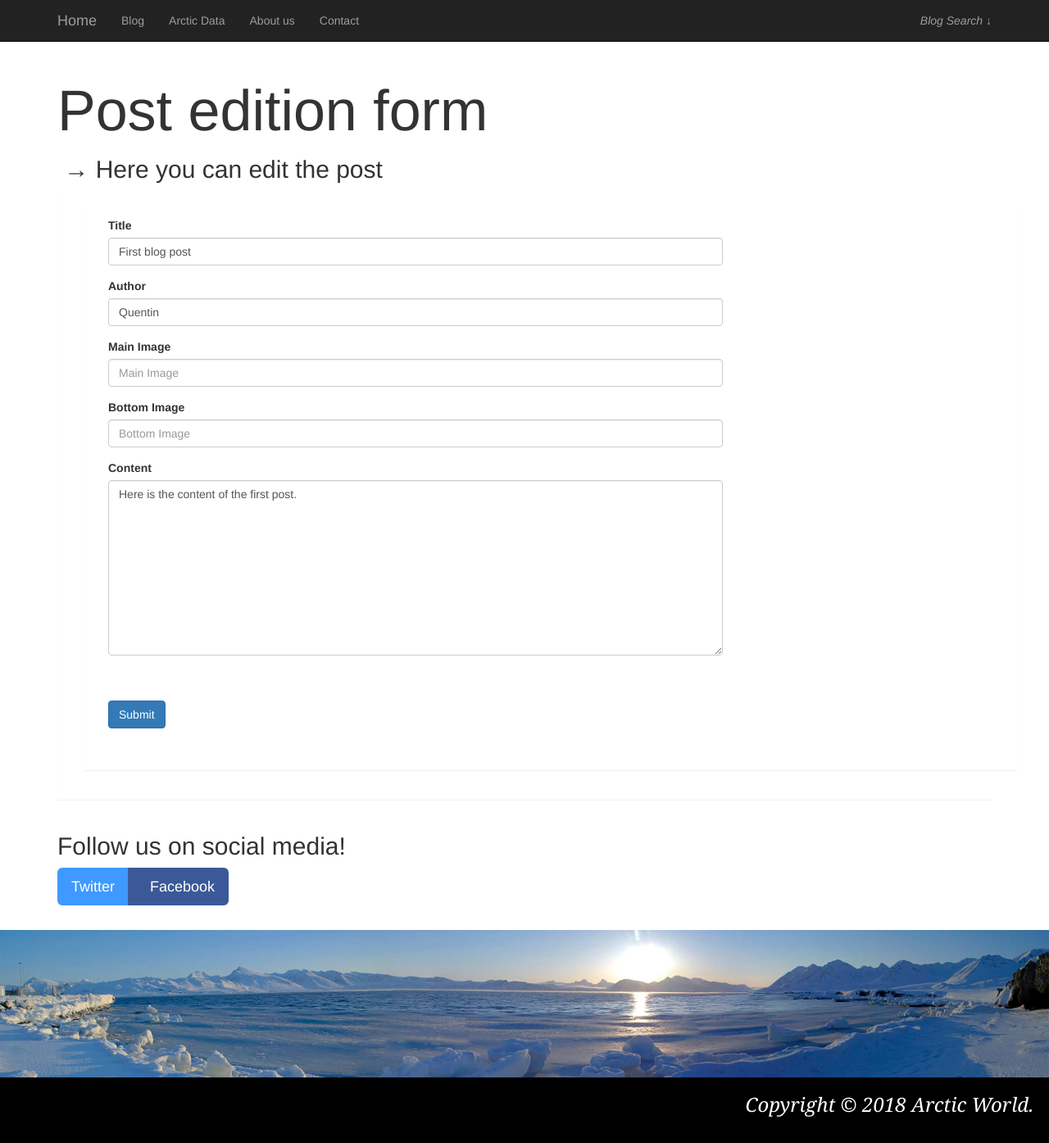
After one commit to qdef/Flasky, a Flask app: page /edit/post/1 in a window 1280 px wide. The commit adds this page. Shown: the whole page at 82% size. Run offline with Flask 2, Linux system fonts and the light colour scheme; data comes from the database, SQL or seed files in the repository; both versions use the stored data as it was after the commit; some libraries are stand-ins or nearby versions.

Commit message:
added search and edit post functions

```diff
--- a/app/app.py
+++ b/app/app.py
@@ -3,7 +3,6 @@ from flask_sqlalchemy import SQLAlchemy
 from datetime import datetime
 from scraping import Scraping
 from forms import PostSearchForm
-import sqlite3
 
 # The static url path is essential to render the bootstrap correctly.
 app = Flask(__name__)
@@ -37,12 +36,8 @@ def home():
 
 @app.route('/search')
 def search_results(search):
-	results = []
 	search_string = search.data['search']
 	posts = BlogPost.query.all()
-	#if not results:
-		#flash('Sorry, no results matched your post search.')
-		#return redirect(url_for('blog'))
 	return render_template('search.html', search_string=search_string, posts=posts, form=search)
 
 
@@ -62,6 +57,27 @@ def create():
 	if request.method == 'POST':
 		return search_results(search)
 	return render_template('create.html', form=search)
+
+@app.route('/edit/post/<int:post_id>', methods=['GET', 'POST'])
+def edit(post_id):
+	search = PostSearchForm(request.form)
+	post = BlogPost.query.filter_by(post_id=post_id).one()
+	if request.method == 'POST':
+		try:
+			title = request.form['title']
+			content = request.form['content']
+			author = request.form['author']
+			post.title = title
+			post.content = content
+			post.author = author
+			db.session.commit()
+			flash('The post was successfully edited!')
+			return redirect(url_for('blog', post_id=post_id))
+		except:
+			flash('The post modification process failed. Please try again.')
+			return redirect(url_for('blog', post_id=post_id))
+	else:
+		return render_template('edit.html', post=post, form=search)
 
 
 @app.route('/post/<int:post_id>', methods=['GET', 'POST'])
--- a/app/templates/base.html
+++ b/app/templates/base.html
@@ -47,7 +47,9 @@
 	  <div class="input-group">
 	  {% from "_formhelpers.html" import render_field %}
             <form method=post class="form-inline">
+	    {% if form.search is defined %}
 		{{ render_field(form.search) }}
+	    {% endif %}
 	    <input class="btn btn-default" type=submit value=Search placeholder="Search in posts...">
 	      </form>
 	       </div>
--- a/app/templates/detail.html
+++ b/app/templates/detail.html
@@ -15,7 +15,7 @@
 <div class="panel">
 	<br>
 	<a href="{{ url_for('create') }}" type="button" class="btn btn-primary"> Create Post </a>
-	<a href="{{ url_for('blog') }}" type="button" class="btn btn-primary"> Edit Post </a>
+	<a href="{{ url_for('edit', post_id=post.post_id) }}" type="button" class="btn btn-primary"> Edit Post </a>
 	<a type="button" class="btn btn-primary" data-toggle="modal" data-target="#myModal">Delete Post</a>
 	<!-- Modal -->
 		<div id="myModal" class="modal fade" role="dialog">
--- /dev/null
+++ b/app/templates/edit.html
@@ -0,0 +1,97 @@
+{% extends 'base.html' %}
+
+{% block content %}
+<div id="masthead">
+<div class="container">
+<div class="row">
+<div class="col-md-7">
+	<h1>Post edition form</h1>
+	<h2> &nbsp;&rarr; Here you can edit the post</font></h2>
+</div>
+<div class="col-md-5"></div>
+</div>
+</div>
+</div>
+</div>
+
+
+<div class="container">
+<div class="row">
+
+<div class="col-md-12">
+
+<div class="panel">
+<div class="panel-body">
+<div class="container">
+<div class="row">
+
+<div class="col-md-12">
+
+<div class="panel">
+	<div class="panel-body">
+	<!-- Main Content -->
+<div class="container">
+<div class="row">
+	<div class="col-lg-8 col-md-10 mx-auto">
+	<form name="{{ url_for('edit',  post_id=post.post_id)}}" method="POST">
+	<div class="control-group">
+	<div class="form-group floating-label-form-group controls">
+	<label for = "title">Title</label><br>
+	<input type="text" class="form-control" name="title" value="{{ post.title }}" />
+	<p class="help-block text-danger"></p>
+	</div>
+	</div>
+	<div class="control-group">
+	<div class="form-group floating-label-form-group controls">
+	<label for = "author">Author</label>
+	<input type="text" class="form-control" name="author" value="{{ post.author }}"/>
+	<p class="help-block text-danger"></p>
+	</div>
+	</div>
+	<div class="control-group">
+		<div class="form-group floating-label-form-group controls">
+			<label>Main Image</label>
+			<input type="LargeBinary" class="form-control" placeholder="Main Image" id="image">
+			<p class="help-block text-danger"></p>
+		</div>
+		</div>
+		<div class="control-group">
+		<div class="form-group floating-label-form-group controls">
+			<label>Bottom Image</label>
+			<input type="LargeBinary" class="form-control" placeholder="Bottom Image" id="image2">
+			<p class="help-block text-danger"></p>
+		</div>
+		</div>
+	<div class="control-group">
+	<div class="form-group floating-label-form-group controls">
+		<label for "content">Content</label>
+		<textarea rows="10" class="form-control" name="content" >{{ post.content }}</textarea><br>
+	<p class="help-block text-danger"></p>
+	</div>
+	</div>
+	<br>
+	<div id="success"></div>
+	<div class="form-group">
+	<button type="submit" class="btn btn-primary" id="sendMessageButton">Submit</button>
+	<br><br>
+	</div>
+	</form>
+	</div>
+</div>
+</div>
+
+	</div>
+</div>
+
+	</div><!--/col-12-->
+</div>
+</div>
+
+	</div>
+</div>
+
+	</div><!--/col-12-->
+</div>
+</div>
+
+{% endblock content %}
--- a/app/templates/search.html
+++ b/app/templates/search.html
@@ -23,8 +23,10 @@
 	<div id="content">
 	<h1> <font color="#08088A"><i> &nbsp;&nbsp;&nbsp;&nbsp;&nbsp;&nbsp;Search Results</i></font></h1>
 	<hr>
+	{% set count = [0] %}
 	{% for post in posts|sort(attribute='created', reverse = True) %}
 	{% if search_string in post.title or search_string in post.author or search_string in post.content %}
+	{% if count.append(count.pop() + 1) %}{% endif %}
 	<div class="row">
 	<br>
 	<div class="col-md-2 col-sm-3 text-center">
@@ -48,6 +50,10 @@
 	</div>
 	{% endif %}
 	{% endfor %}
+	{% if count == [0] %}
+	<div class="alert alert-info"><strong>Sorry, no blog posts matched your search query.</strong></div>
+	{% endif %}
+
 	</div>
 	</div>
 </div>
```
Also changed, not shown: app/blog.db, 1 other file.
